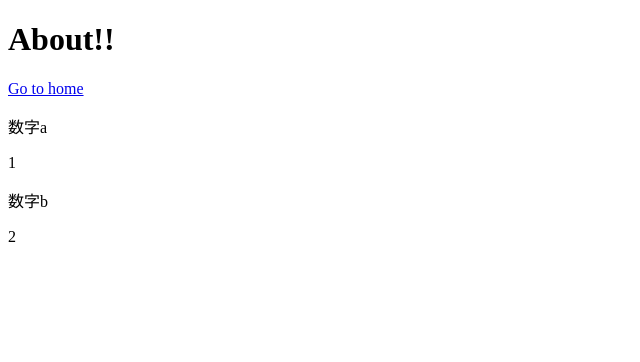
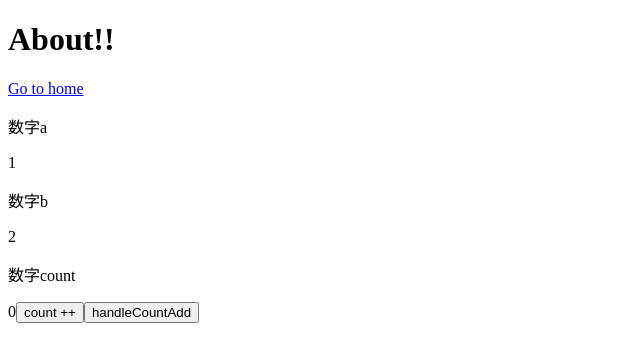
Before and after one commit to Takuya-Ampi/vue_vite_practice, a Vue app: page /about in a window 1280 px wide. Shown: the top 362 px of the page, without its empty margins (0-640 px from the left). Built offline with nearby package versions, Linux system fonts and the light colour scheme.

Commit message:
fix: methods実装

```diff
--- a/src/views/About.vue
+++ b/src/views/About.vue
@@ -1,3 +1,21 @@
+<script setup>
+  import {  ref } from "vue";
+  const a = 1
+  const b = ref(2)
+  const count = ref(0)
+  const handleCountAdd = () => {
+    count.value += 1
+  }
+
+  defineExpose({
+    a,
+    b,
+    count,
+    handleCountAdd
+  })
+</script>
+
+
 <template>
   <h1>About!!</h1>
   <router-link to="/">Go to home</router-link>
@@ -5,15 +23,9 @@
   <span>{{ a }}</span>
   <p>数字b</p>
   <span>{{ b }}</span>
+  <p>数字count</p>
+  <span>{{ count }}</span>
+
+  <button @click="count++">count ++</button>
+  <button @click="handleCountAdd">handleCountAdd</button>
 </template>
-
-<script setup>
-  import {  ref } from "vue";
-  const a = 1
-  const b = ref(2)
-
-  defineExpose({
-    a,
-    b
-  })
-</script>
```
